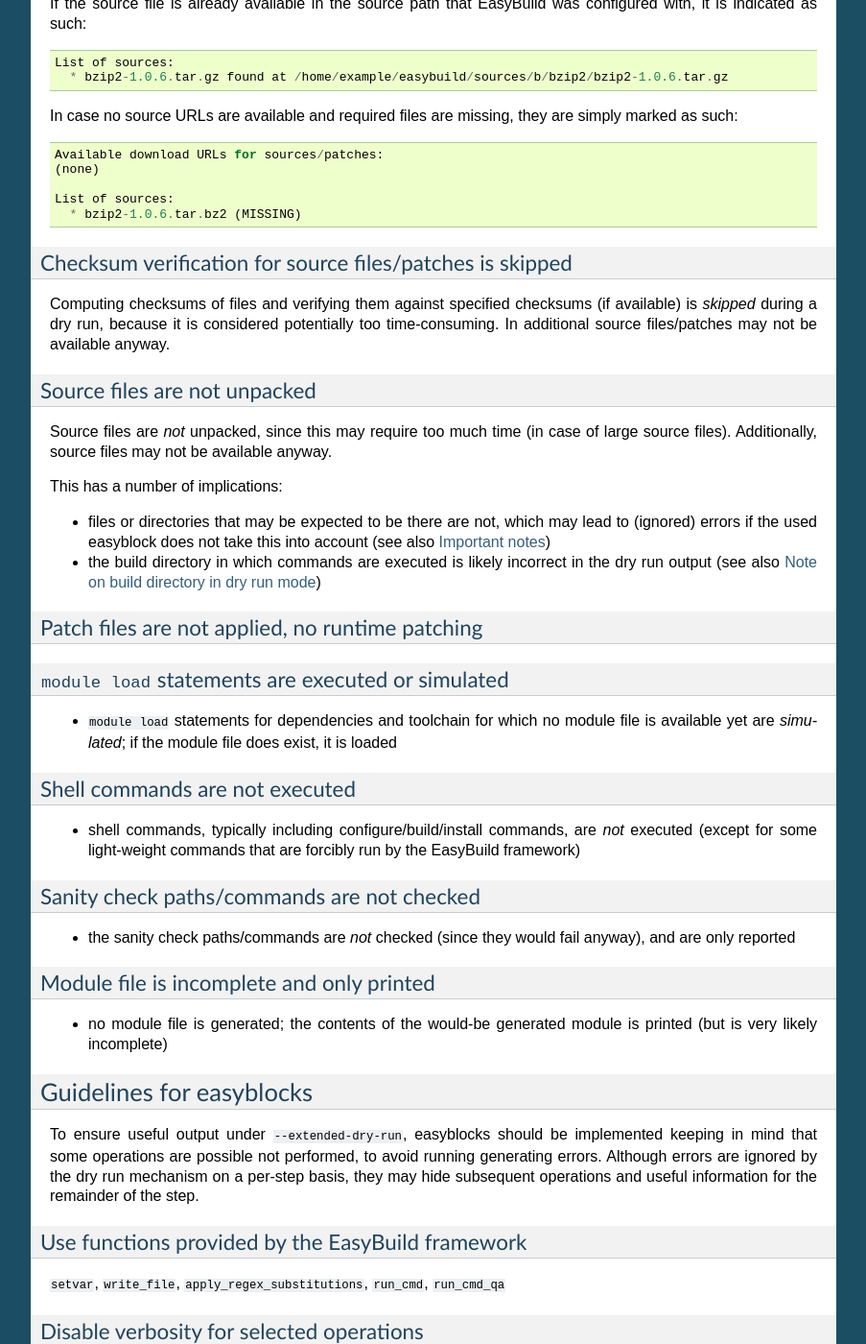
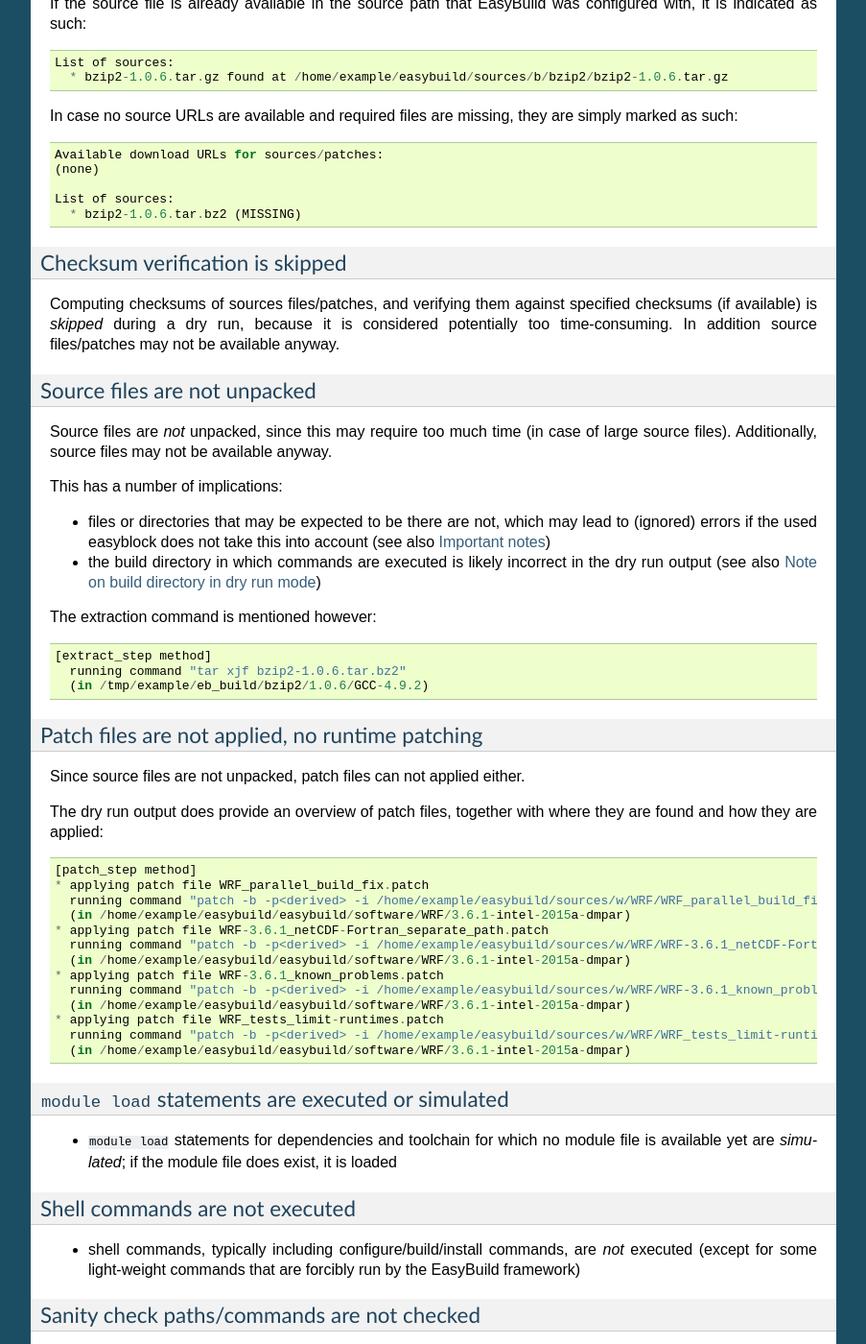
Before and after one commit to easybuilders/easybuild, a Sphinx documentation site: the page built from docs/Extended_dry_run.rst, in a window 1280 px wide and 1400 px high, scrolled down 2427 px. Shown: the whole window at 96% size, without its empty margins (198-1101 px from the left). Built offline with Sphinx 7.4.7, drawn with Linux system fonts in a browser that asks for light colours; some of the changed text lies outside the part shown.

Commit message:
flesh output section on patch files under -x

```diff
--- a/docs/Extended_dry_run.rst
+++ b/docs/Extended_dry_run.rst
@@ -134,12 +134,12 @@
 
 .. _extended_dry_run_overview_checksum_verification:
 
-Checksum verification for source files/patches is skipped
-~~~~~~~~~~~~~~~~~~~~~~~~~~~~~~~~~~~~~~~~~~~~~~~~~~~~~~~~~
+Checksum verification is skipped
+~~~~~~~~~~~~~~~~~~~~~~~~~~~~~~~~
 
-Computing checksums of files and verifying them against specified checksums (if available) is *skipped* during
-a dry run, because it is considered potentially too time-consuming. In additional source files/patches may not be
-available anyway.
+Computing checksums of sources files/patches, and verifying them against specified checksums (if available) is
+*skipped* during a dry run, because it is considered potentially too time-consuming.
+In addition source files/patches may not be available anyway.
 
 .. _extended_dry_run_overview_unpacking_sources:
 
@@ -156,10 +156,36 @@
 * the build directory in which commands are executed is likely incorrect in the dry run output
   (see also :ref:`extended_dry_run_overview_wrong_build_dir`)
 
+The extraction command is mentioned however::
+
+    [extract_step method]
+      running command "tar xjf bzip2-1.0.6.tar.bz2"
+      (in /tmp/example/eb_build/bzip2/1.0.6/GCC-4.9.2)
+
 .. _extended_dry_run_overview_patching:
 
 Patch files are not applied, no runtime patching
 ~~~~~~~~~~~~~~~~~~~~~~~~~~~~~~~~~~~~~~~~~~~~~~~~
+
+Since source files are not unpacked, patch files can not applied either.
+
+The dry run output does provide an overview of patch files, together with where they are found
+and how they are applied::
+
+    [patch_step method]
+    * applying patch file WRF_parallel_build_fix.patch
+      running command "patch -b -p<derived> -i /home/example/easybuild/sources/w/WRF/WRF_parallel_build_fix.patch"
+      (in /home/example/easybuild/easybuild/software/WRF/3.6.1-intel-2015a-dmpar)
+    * applying patch file WRF-3.6.1_netCDF-Fortran_separate_path.patch
+      running command "patch -b -p<derived> -i /home/example/easybuild/sources/w/WRF/WRF-3.6.1_netCDF-Fortran_separate_path.patch"
+      (in /home/example/easybuild/easybuild/software/WRF/3.6.1-intel-2015a-dmpar)
+    * applying patch file WRF-3.6.1_known_problems.patch
+      running command "patch -b -p<derived> -i /home/example/easybuild/sources/w/WRF/WRF-3.6.1_known_problems.patch"
+      (in /home/example/easybuild/easybuild/software/WRF/3.6.1-intel-2015a-dmpar)
+    * applying patch file WRF_tests_limit-runtimes.patch
+      running command "patch -b -p<derived> -i /home/example/easybuild/sources/w/WRF/WRF_tests_limit-runtimes.patch"
+      (in /home/example/easybuild/easybuild/software/WRF/3.6.1-intel-2015a-dmpar)
+
 
 .. _extended_dry_run_overview_module_load:
 
```
Also changed, not shown: other parts of docs/Extended_dry_run.rst (+1 -1 lines).
